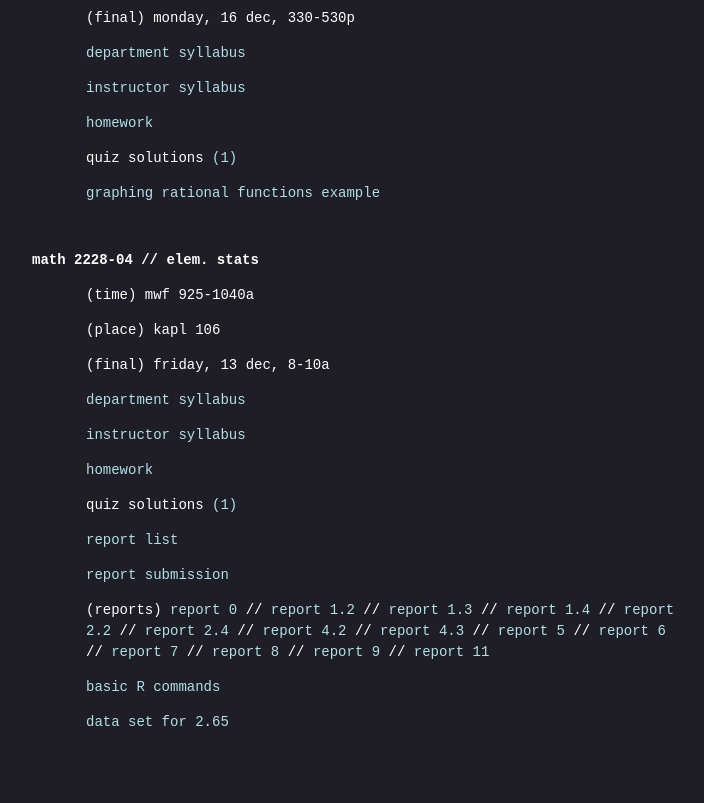
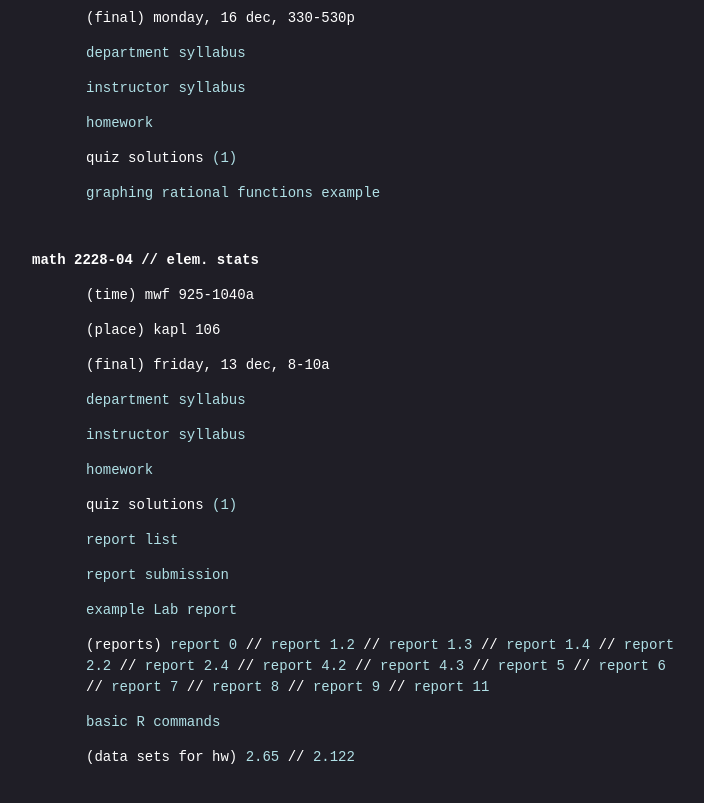
Before and after one commit to danielmichaelcicala/danielmichaelcicala.github.io, a Jekyll site: the page built from teaching/index.html, in a window 1280 px wide and 900 px high, scrolled down 929 px. Shown: the top 803 px of the window, without its empty margins (230-934 px from the left). Built offline with Jekyll 4.4.1, drawn with Linux system fonts in a browser that asks for light colours.

Commit message:
add exLab to stats

```diff
--- a/assets/hw_stat_f19.html
+++ b/assets/hw_stat_f19.html
@@ -36,5 +36,11 @@ for example you might write &quot;To find the mean of Antho3,
 I used the command: mean(FILL_IN_THE_CORRECT_THING_HERE)&quot;.
 As always, I encourage you to visit my office hours for further help. </code></pre>
 <p><strong>Section 2.5</strong> 2.94, 2.95, 2.102, 2.104, 2.105 <em>(due+quiz TBD)</em></p>
+<p><strong>Section 2.6</strong> 2.121, 2.122 (use R), 2.125</p>
+<pre><code>* Download the dataset for exercise 1.222 from the
+course website.  You can build a two-way table in R
+using the command table(X,Y) where X is the variable
+that occupies the rows and Y is the variable that
+occupies the columns.  </code></pre>
 </body>
 </html>
--- a/teaching/index.html
+++ b/teaching/index.html
@@ -88,6 +88,9 @@ title: teaching
         <a href="/assets/labSubm_stat_f19.pdf"
 	   target="_blank"> report submission </a> </p>
     <p class="tab">
+        <a href="/assets/exLab.pdf"
+	   target="_blank"> example Lab report </a> </p>
+    <p class="tab">
         (reports)
         <a href="/assets/f19-222804_rprt_0.pdf"
 	   target="_blank"> report 0  </a> //
@@ -121,6 +124,9 @@ title: teaching
         <a href="/assets/Rcard.html"
 	   target="_blank"> basic R commands </a> </p>
     <p class="tab">
+      (data sets for hw)
         <a href="/assets/EX02-065BERRIES.rda"
-	   target="_blank"> data set for 2.65 </a> </p>
+	   target="_blank"> 2.65 </a> //
+	<a href="/assets/EX02-122TITANIC.rda"
+	   target="_blank"> 2.122 </a> </p>
     <br>
```
Also changed, not shown: 2 other files.
